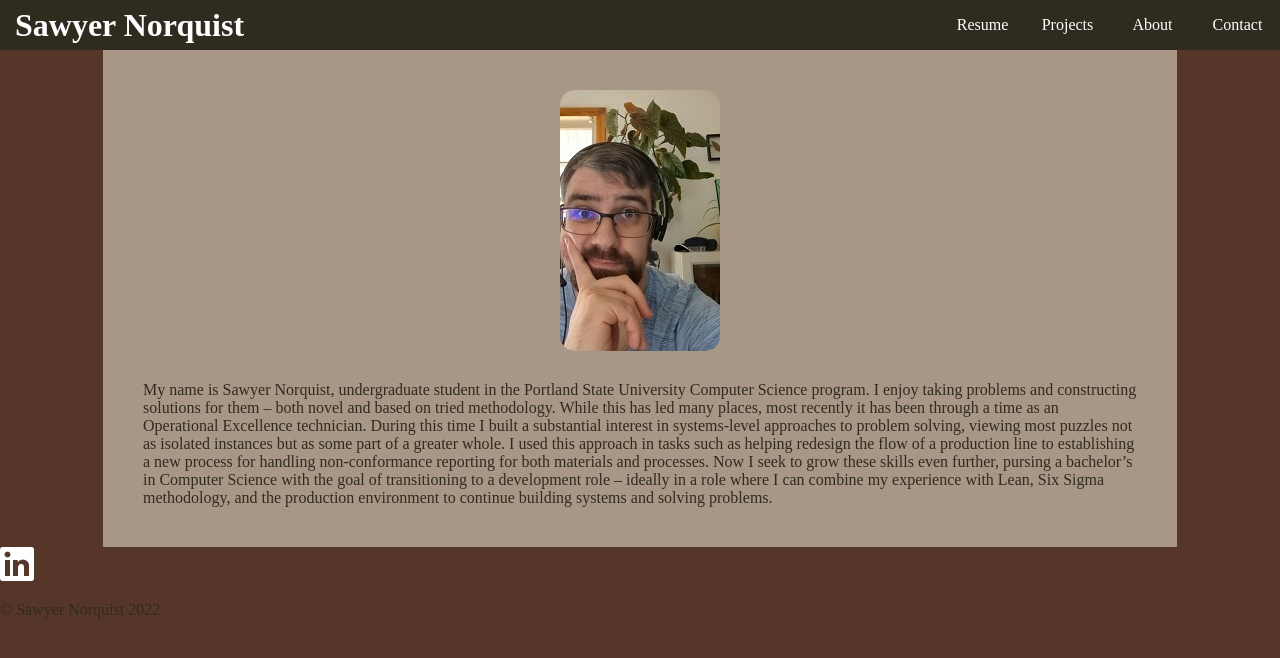
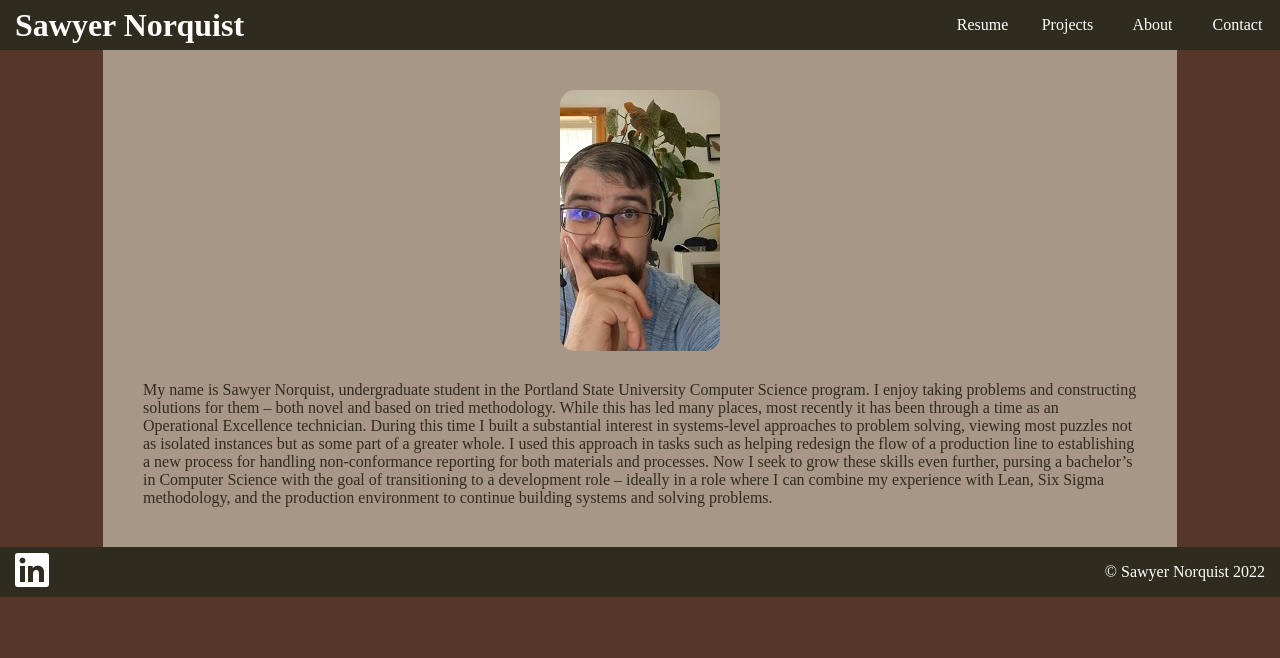
Before and after one commit to snorq2/personal-website-2, a React (Vite) app: page / in a window 1280 px wide. Shown: the top 658 px of the page. Built offline with nearby package versions, Linux system fonts and the light colour scheme.

Commit message:
Fixed footer error

```diff
--- a/src/Components/footer.jsx
+++ b/src/Components/footer.jsx
@@ -4,7 +4,7 @@ import LinkedInImage from "../assets/In-White-34.png"
 function Footer () {
 
     return (
-        <div>
+        <div id="footer">
             <a href="https://www.linkedin.com/in/sawyer-norquist-33040582/">
                 <img src={LinkedInImage} alt="LinkedIn" />
             </a>
```
